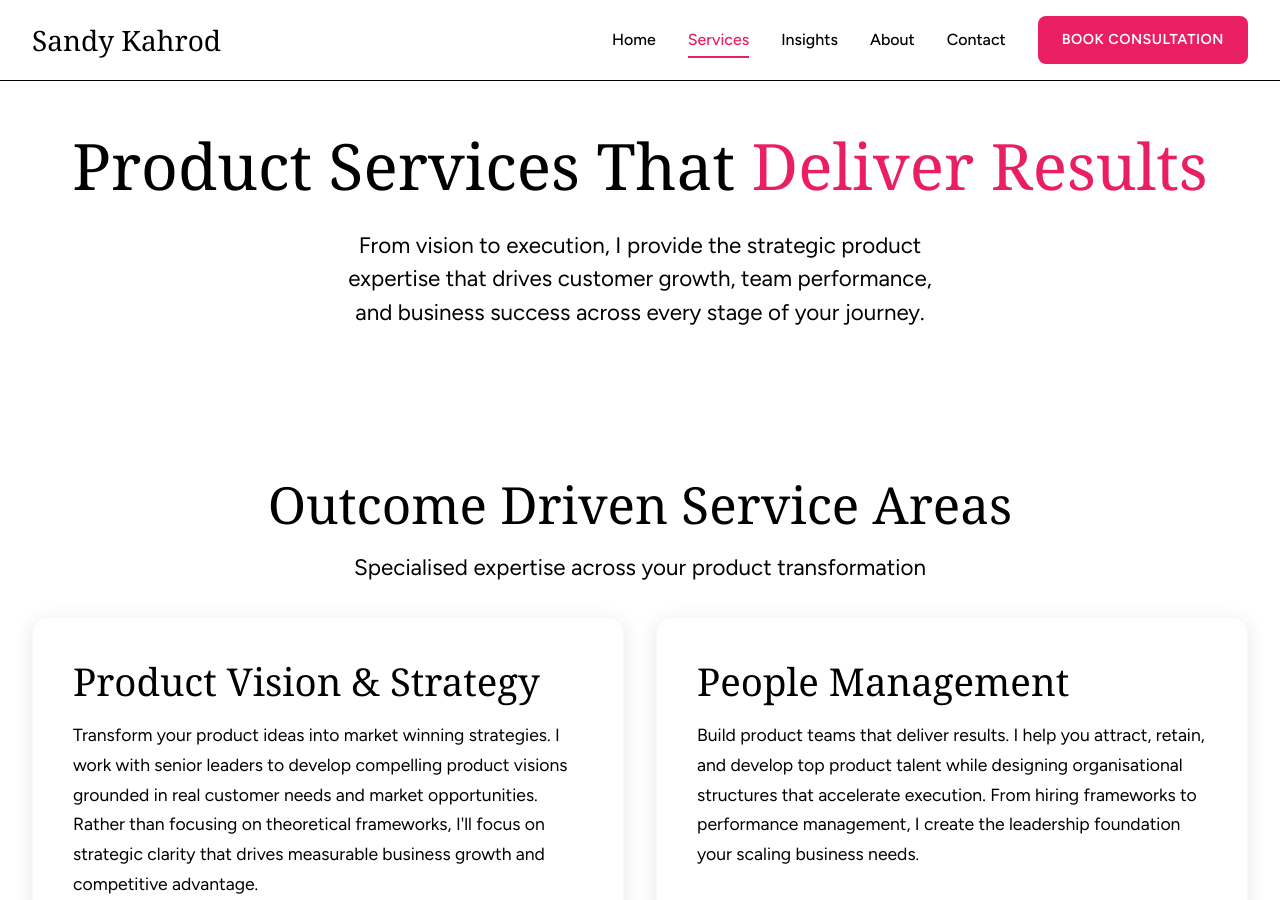
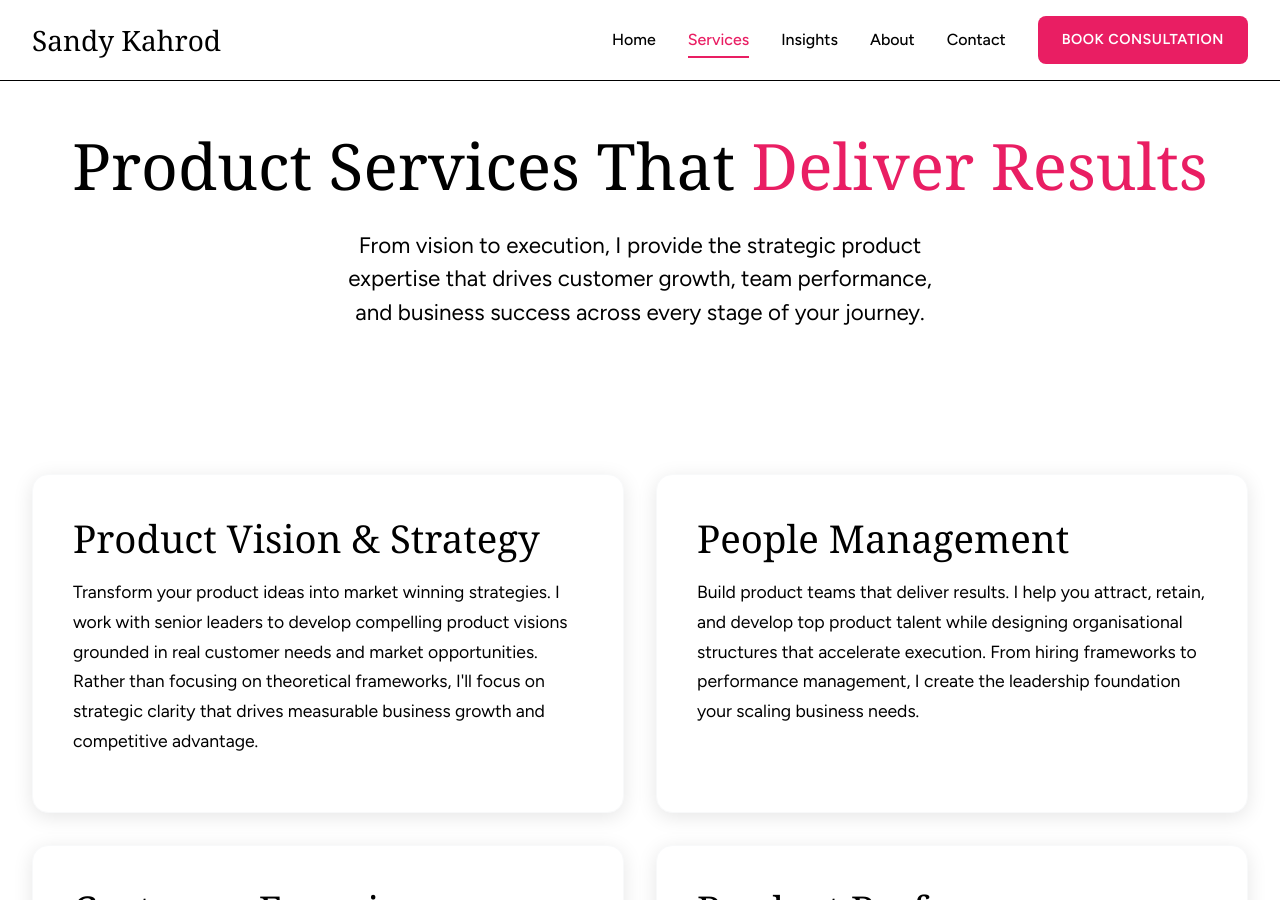
Before and after one commit to skahrod/skahrod.github.io, a Jekyll site: the page built from services.html, in a window 1280 px wide and 900 px high. Built offline with Jekyll 4.4.1, drawn with Linux system fonts in a browser that asks for light colours; some web fonts are replaced.

Commit message:
Services copy edits

```diff
--- a/services.html
+++ b/services.html
@@ -17,11 +17,6 @@ permalink: /services/
 <!-- Services Overview -->
 <section class="section">
     <div class="container">
-        <div class="text-center mb-4">
-            <h2>Outcome Driven Service Areas</h2>
-            <p class="lead">Specialised expertise across your product transformation</p>
-        </div>
-
         <div class="grid grid-2">
             <div class="card">
                 <h3>Product Vision & Strategy</h3>
```
